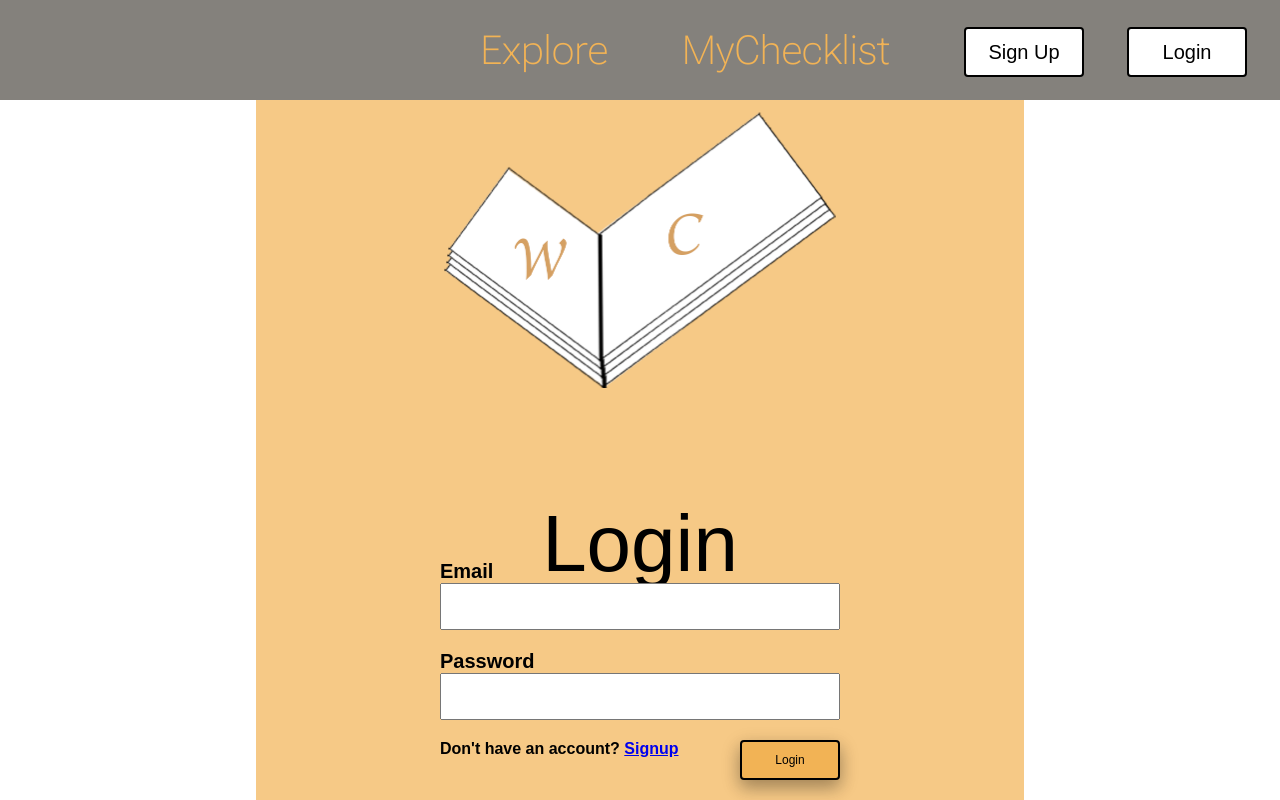
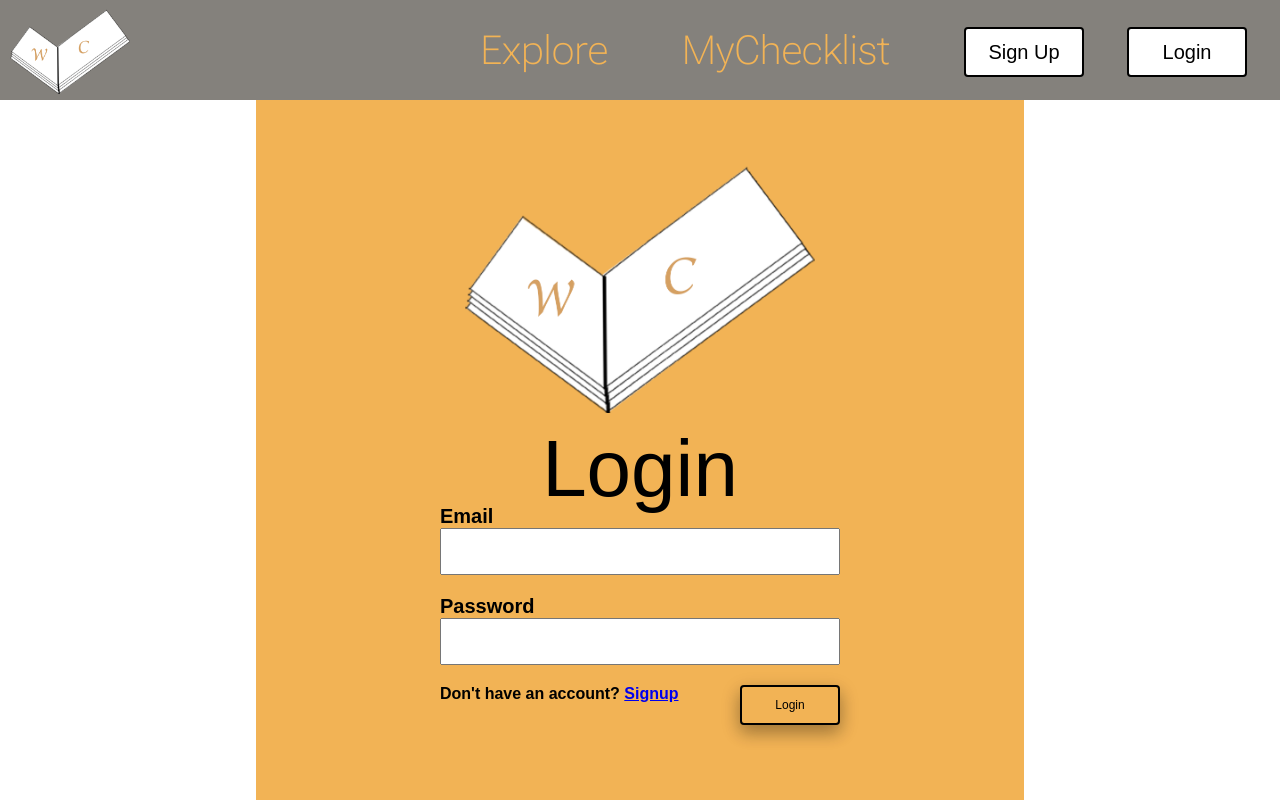
Before and after one commit to bigctai/writerschecklist, a React (Create React App) app: page /Login in a window 1280 px wide. Shown: the top 800 px of the page. Built offline with nearby package versions, Linux system fonts and the light colour scheme; a web font is replaced by a local one.

Commit message:
updated look of forms

```diff
--- a/src/components/Form.css
+++ b/src/components/Form.css
@@ -13,13 +13,14 @@
 .container{
     display: flex;
     align-items: center;
-    height: 890px;
+    height: 90vh;
+    justify-content: center;
     flex-direction: column;
     width: 60%;
     position: sticky;
     margin-left: auto;
     margin-right: auto;
-    background-color:rgba(242, 179, 85, 0.71);
+    background-color:rgba(242, 179, 85);
 }
 
 .form-container{
@@ -30,6 +31,10 @@ label{
     font-size: 20px;
 }
 
+.email-field{
+    margin-top: 20px;
+}
+
 .field{
     margin-bottom: 20px;
     padding: 10px;
@@ -38,19 +43,15 @@ label{
     font-size: 20px;
 }
 
-
-Title{
-    position: relative;
-}
-
 input:hover{
     border: 2px solid;
 }
 
 .logo{
-    height: 288px;
-    width: 392px;
-    margin-bottom: 50px;
+    height: 257px;
+    width: 350px;
+    margin-top: -40px;
+    margin-bottom: -50px;
 }
 
 .bottom-container{
--- a/src/components/HeroSection.css
+++ b/src/components/HeroSection.css
@@ -1,14 +1,16 @@
 .hero-container {
-    height: 100vh;
+    height: 86vh;
     width: 100%;
     display: flex;
     justify-content: center;
     align-items: center;
+    top: 0;
   }
 
   .background-image{
     width: 100%;
     height:100%;
+    top:0;
     position: absolute;
     z-index: -1;
 }
@@ -16,7 +18,6 @@
 .lesser-container{
     width: 80%;
     height: 80%;
-    margin-top: 100px;
     position: absolute;
     flex-direction: column;
     justify-content: space-between;
--- a/src/components/Navbar.jsx
+++ b/src/components/Navbar.jsx
@@ -35,7 +35,7 @@ function Navbar(user) {
     <nav className="navbar">
       <div className="navbar-container">
         {user.user && (
-          <Link to="/" className="navbar-logo">
+          <Link to="/MyChecklist" className="navbar-logo">
             <img
               src="/images/transparent-logo.png"
               alt="logo"
@@ -43,8 +43,8 @@ function Navbar(user) {
             />
           </Link>
         )}
-        {user.user && (
-          <Link to="/MyChecklist" className="navbar-logo">
+        {!user.user && (
+          <Link to="/" className="navbar-logo">
             <img
               src="/images/transparent-logo.png"
               alt="logo"
```
